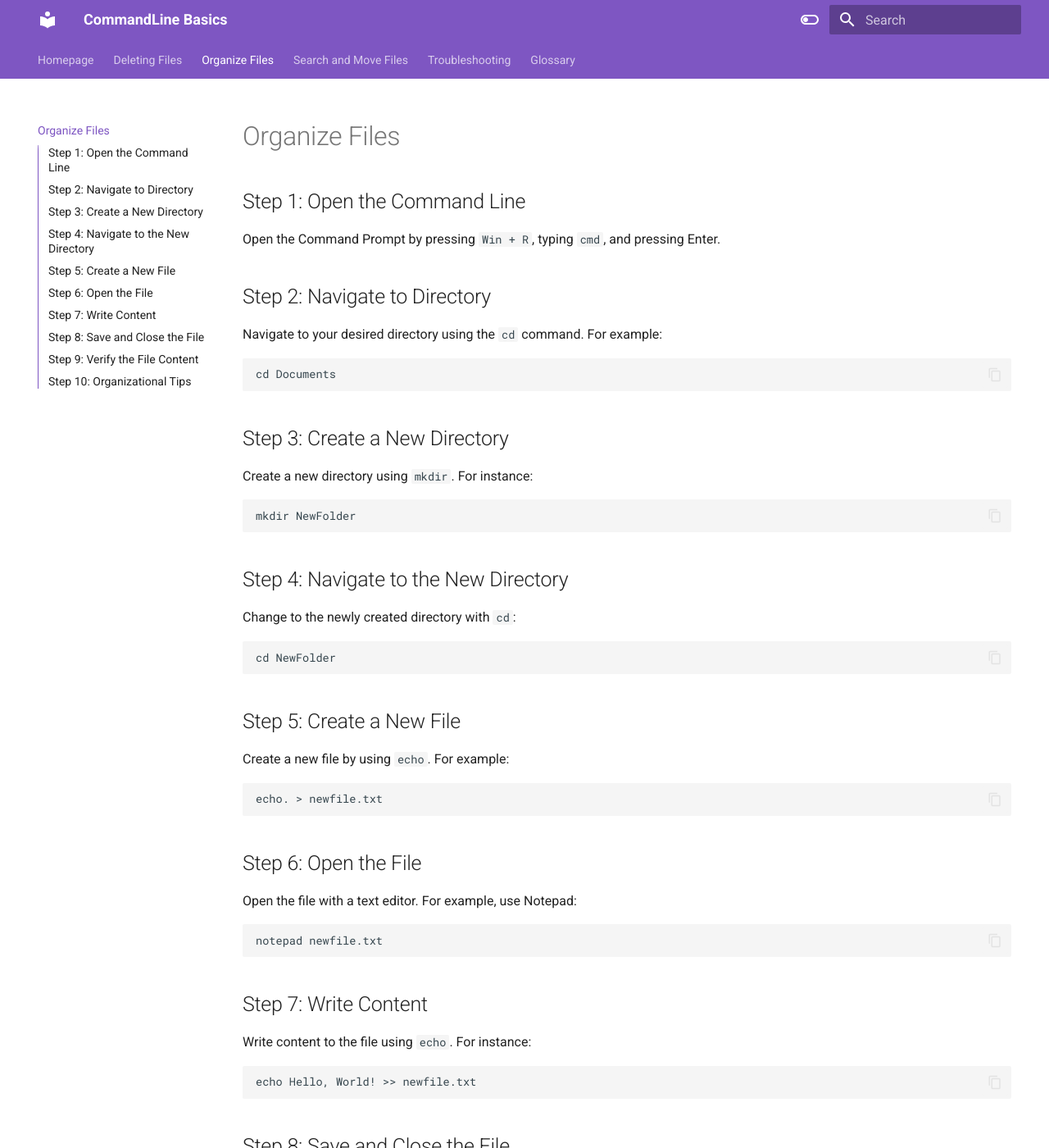
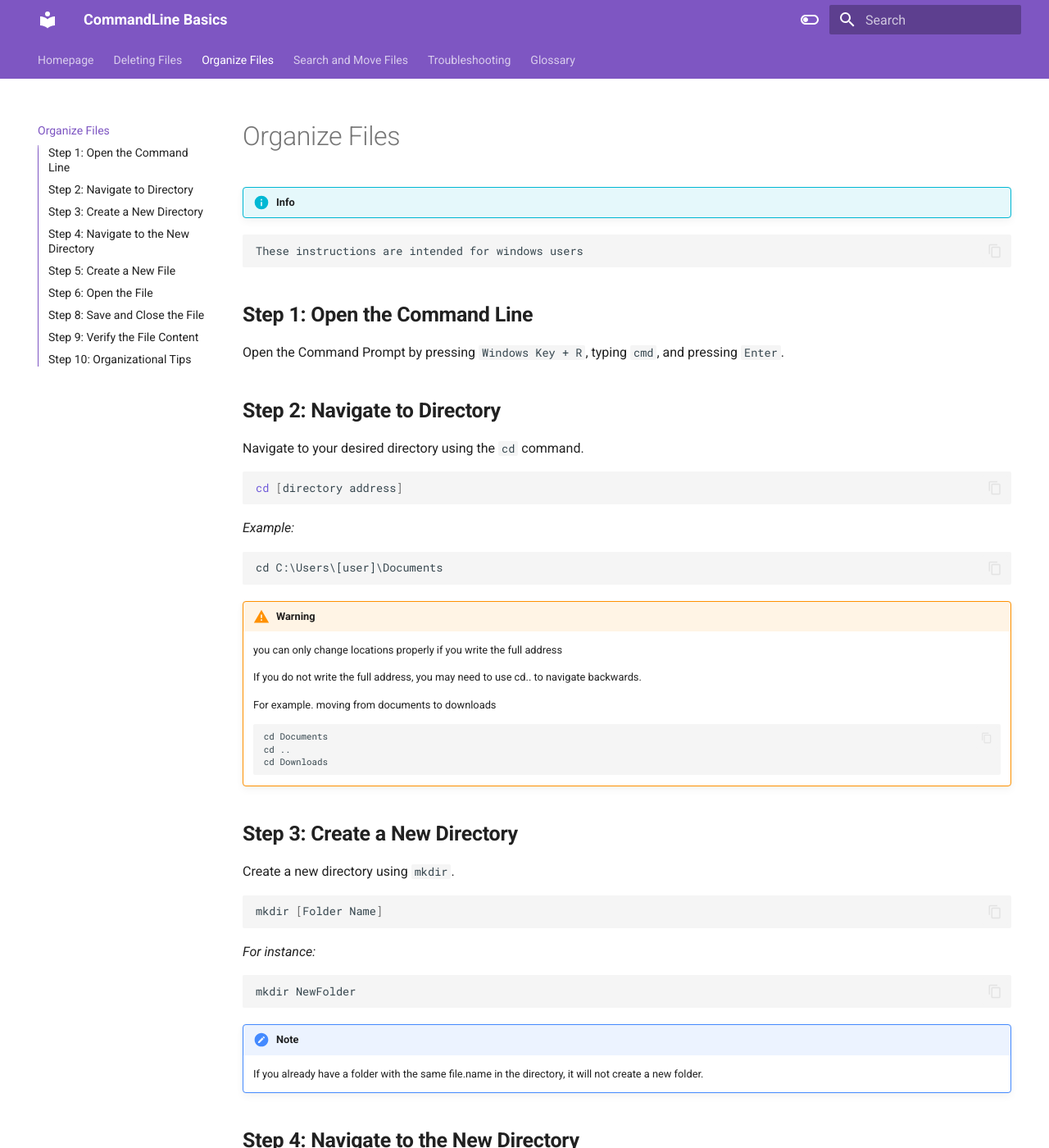
Before and after one commit to RichardLi6/UsingCommandLine, an MkDocs documentation site: the page built from docs/OrganizeFiles.md, in a window 1280 px wide and 1400 px high. Shown: the whole window at 82% size. Built offline with MkDocs 1.6.1 and Material for MkDocs 9.7.7, drawn with Linux system fonts in a browser that asks for light colours; some of the changed text lies outside the part shown.

Commit message:
Add changes to OrganizeFiles

````diff
--- a/docs/OrganizeFiles.md
+++ b/docs/OrganizeFiles.md
@@ -1,59 +1,110 @@
 # Organize Files
 
-## Step 1: Open the Command Line
-Open the Command Prompt by pressing `Win + R`, typing `cmd`, and pressing Enter.
+!!! info
+```
+These instructions are intended for windows users
+```
 
-## Step 2: Navigate to Directory
-Navigate to your desired directory using the `cd` command. For example:
+## <b> Step 1: Open the Command Line </b>
+Open the Command Prompt by pressing `Windows Key + R`, typing `cmd`, and pressing `Enter`.
+
+## <b> Step 2: Navigate to Directory </b>
+Navigate to your desired directory using the `cd` command.
 
 ```bash
-cd Documents
+cd [directory address]
 ```
 
-## Step 3: Create a New Directory
-Create a new directory using `mkdir`. For instance:
+<i> Example: </i>
+```
+cd C:\Users\[user]\Documents
+```
+
+!!! warning
+    you can only change locations properly if you write the full address
+
+    If you do not write the full address, you may need to use cd.. to navigate backwards.
+
+    For example. moving from documents to downloads
+    ```
+    cd Documents
+    cd ..
+    cd Downloads
+    ```
+## <b> Step 3: Create a New Directory </b>
+Create a new directory using `mkdir`.
 
 ```bash
+mkdir [Folder Name]
+```
+
+<i> For instance: </i>
+```
 mkdir NewFolder
 ```
 
-## Step 4: Navigate to the New Directory
+!!! note
+
+    If you already have a folder with the same file.name in the directory, it will not create a new folder.
+
+
+## <b> Step 4: Navigate to the New Directory </b>
 Change to the newly created directory with `cd`:
+```
+cd [Folder Name]
+```
 
+<i> Example: </i>
 ```bash
 cd NewFolder
 ```
 
-## Step 5: Create a New File
-Create a new file by using `echo`. For example:
+##  Step 5: Create a New File </b>
+Create a new file by using `echo`.
+```
+echo. > [file name].txt
+```
 
+<i> For example: </i>
 ```bash
 echo. > newfile.txt
 ```
 
 ## Step 6: Open the File
-Open the file with a text editor. For example, use Notepad:
+Open the file with a text editor.
+```bash
+[txt editor] [file name].txt
+```
+
+<i> For example, </i> use Notepad:
 
 ```bash
 notepad newfile.txt
 ```
 
-## Step 7: Write Content
-Write content to the file using `echo`. For instance:
+<b> ## Step 7: Write Content </b>
+Write content to the file using `echo`.
+```
+echo [content] >> [file name].txt
+```
 
+For instance:
 ```bash
 echo Hello, World! >> newfile.txt
 ```
 
-## Step 8: Save and Close the File
+## <b>Step 8: Save and Close the File </b>
 Save your changes and close the text editor.
 
-## Step 9: Verify the File Content
+## <b> Step 9: Verify the File Content </b>
 Verify the file's content with `type`:
 
 ```bash
+type [filename].txt
+```
+<i> for example </i>
+```bash
 type newfile.txt
 ```
-
-## Step 10: Organizational Tips
+## <b> Step 10: Organizational Tips </b>
 Maintain a structured folder hierarchy for better organization and ease of access.
--- a/mkdocs.yml
+++ b/mkdocs.yml
@@ -1,19 +1,6 @@
 site_name: CommandLine Basics
 theme:
   name: material
-  nav:
-  - Home: index.md
-  - Introduction: introduction.md
-  - Basic Commands: basic-commands.md
-  - File Operations:
-      - Organize Files: organize-files.md
-      - Search and Move Files: search-move-files.md
-      - Deleting Files: deleting-files.md
-  - Advanced Topics:
-      - Scripting: scripting.md
-      - Custom Commands: custom-commands.md
-  - Troubleshooting: troubleshooting.md
-  - Glossary: glossary.md
   features:
     - navigation.tabs
     - navigation.sections
@@ -39,19 +26,20 @@
       primary: deep purple
       accent: lime
 
-  markdown_extensions:
-    - pymdownx.highlight:
-        anchor_linenums: true
-    - pymdownx.inlinehilite
-    - pymdownx.snippets
-    - admonition
-    - pymdownx.arithmatex:
-        generic: true
-    - footnotes
-    - pymdownx.details
-    - pymdownx.superfences
-    - pymdownx.mark
-    - attr_list
-    - pymdownx.emoji:
-        emoji_index: !!python/name:materialx.emoji.twemoji
-        emoji_generator: !!python/name:materialx.emoji.to_svg
+markdown_extensions:
+  - pymdownx.highlight:
+      anchor_linenums: true
+  - pymdownx.inlinehilite
+  - pymdownx.snippets
+  - admonition
+  - pymdownx.arithmatex:
+      generic: true
+  - footnotes
+  - pymdownx.details
+  - pymdownx.superfences
+  - pymdownx.mark
+  - codehilite
+  - attr_list
+  - pymdownx.emoji:
+      emoji_index: !!python/name:materialx.emoji.twemoji
+      emoji_generator: !!python/name:materialx.emoji.to_svg
````
Also changed, not shown: docs/CleanUpFiles.md (+6 -1 lines), docs/SearchMove.md (+6 -1 lines), docs/index.md (+4 -4 lines).
